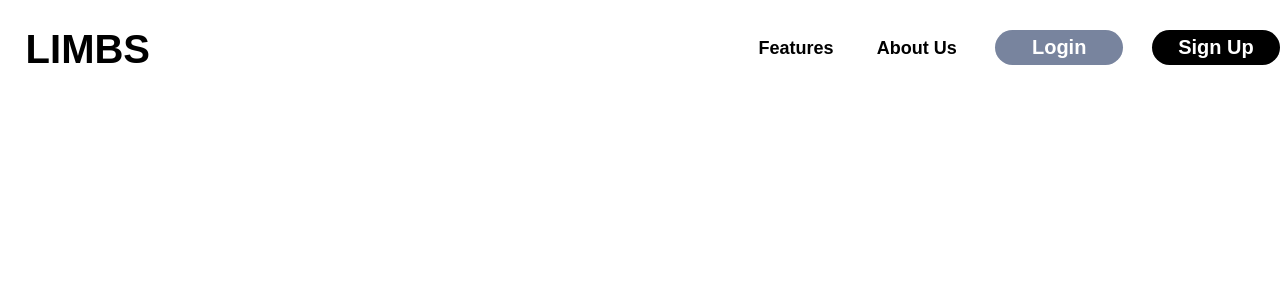
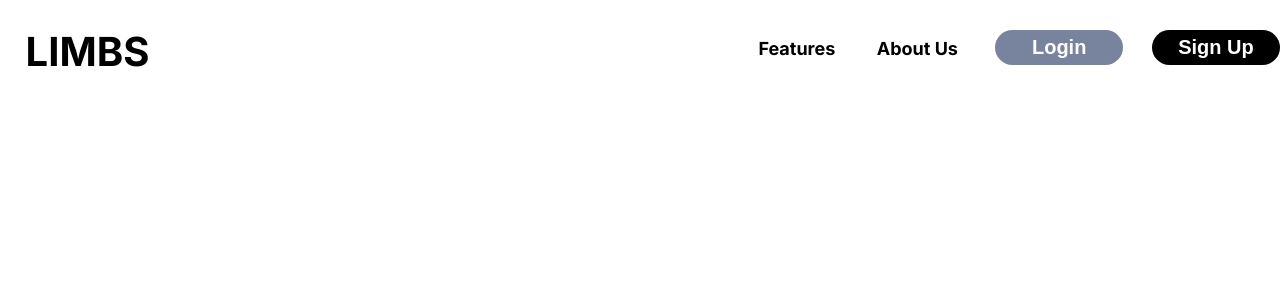
Before and after one commit to RPI-ITWS/ITWS-2110-F24-LuckyCharms, a PHP site: page /about/index.html in a window 1280 px wide. Shown: the top 300 px of the page. Run offline with PHP 8.4, Linux system fonts and the light colour scheme.

Commit message:
all fonts to Inter
All fonts on the site are Inter unless otherwise specified

```diff
--- a/resources/style.css
+++ b/resources/style.css
@@ -1,9 +1,8 @@
-
-/* For styling used in multiple pages */
+@import url('https://fonts.googleapis.com/css2?family=Inter:ital,opsz,wght@0,14..32,100..900;1,14..32,100..900&display=swap');
 
 /*Below are used on every page.*/
 html {
-    font-family: Arial;
+    font-family: 'Inter', sans-serif;
     min-width: 1150px;
 }
 
```
